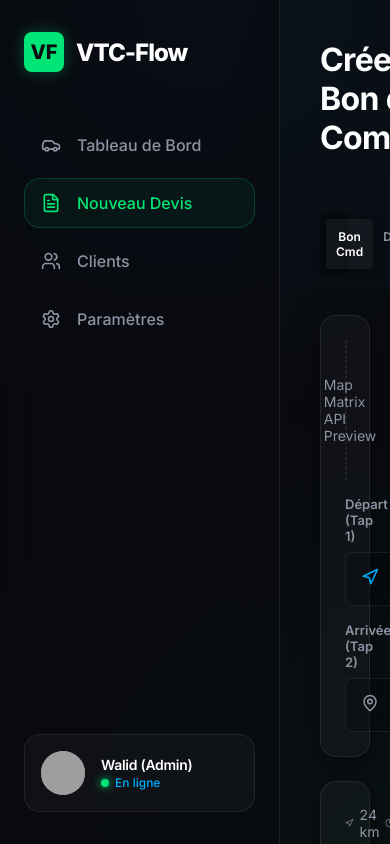
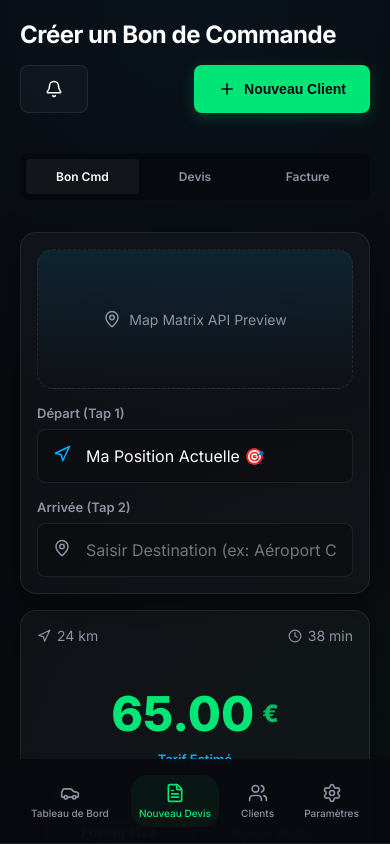
Before and after one commit to KAZARS-01/vtc-flow, a React (Vite) app: page / in a window 390 px wide. Built offline with nearby package versions, Linux system fonts and the light colour scheme; grey boxes are pictures that could not be loaded.

Commit message:
style: Optimize layout for mobile devices (Bottom Nav Bar)

```diff
--- a/src/App.css
+++ b/src/App.css
@@ -193,3 +193,75 @@
   background: var(--bg-panel-hover);
   border-color: rgba(255, 255, 255, 0.15);
 }
+
+/* Mobile Responsiveness */
+@media (max-width: 768px) {
+  .app-layout {
+    flex-direction: column;
+  }
+
+  .sidebar {
+    width: 100%;
+    height: auto;
+    padding: 16px;
+    border-right: none;
+    border-bottom: 1px solid var(--border-glass);
+    flex-direction: row;
+    align-items: center;
+    justify-content: space-between;
+    position: fixed;
+    bottom: 0;
+    left: 0;
+    z-index: 100;
+    background: rgba(9, 10, 15, 0.95);
+    backdrop-filter: blur(20px);
+  }
+
+  .brand,
+  .driver-profile {
+    display: none;
+    /* Hide brand and profile on mobile nav */
+  }
+
+  .nav-links {
+    flex-direction: row;
+    justify-content: space-around;
+    width: 100%;
+    gap: 0;
+  }
+
+  .nav-item {
+    flex-direction: column;
+    padding: 8px;
+    gap: 4px;
+    font-size: 10px;
+    border: none;
+  }
+
+  .nav-item i,
+  .nav-item svg {
+    font-size: 24px;
+  }
+
+  .main-content {
+    padding: 20px;
+    padding-bottom: 100px;
+    /* Space for bottom nav */
+  }
+
+  .top-bar {
+    flex-direction: column;
+    align-items: flex-start;
+    gap: 16px;
+    margin-bottom: 24px;
+  }
+
+  .top-bar h2 {
+    font-size: 24px;
+  }
+
+  .action-bar {
+    width: 100%;
+    justify-content: space-between;
+  }
+}
--- a/src/components/QuickQuote.css
+++ b/src/components/QuickQuote.css
@@ -146,4 +146,31 @@
     box-shadow: 0 2px 10px rgba(0, 0, 0, 0.1);
 }
 
-/* Add an active swipe animation manually later, but visual styling is here */
+@media (max-width: 768px) {
+    .sticky-footer {
+        padding: 16px 20px;
+        bottom: 80px;
+        /* Sit right above the new bottom navigation bar */
+    }
+
+    .swipe-btn {
+        height: 56px;
+        font-size: 14px;
+    }
+
+    .swipe-icon {
+        width: 40px;
+        height: 40px;
+        left: 8px;
+    }
+
+    .quick-quote-container {
+        padding-bottom: 160px;
+        /* Extra space for the footer + nav bar */
+        gap: 16px;
+    }
+
+    .glass-panel {
+        padding: 16px !important;
+    }
+}
```
